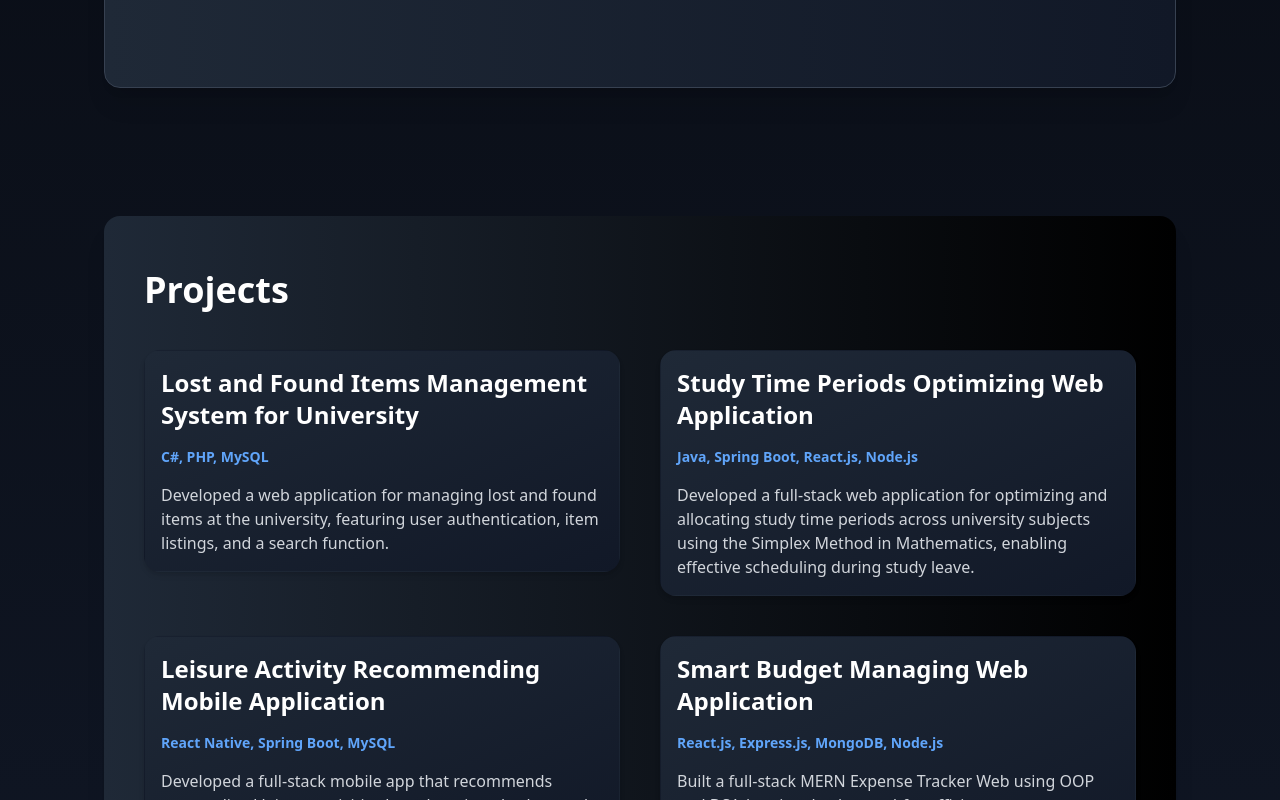
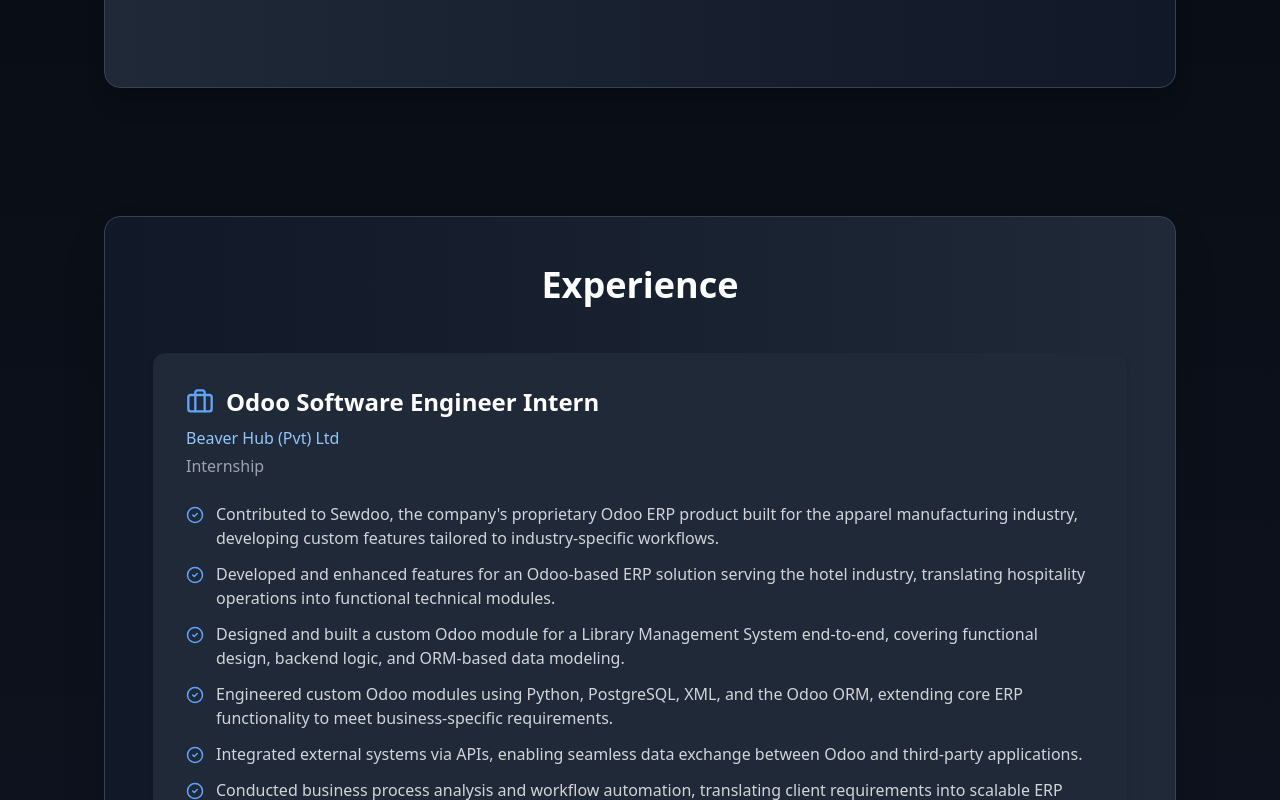
Before and after one commit to dasundarshaka/myportfolio, a React app: page / in a window 1280 px wide. Shown: the part 2000-2800 px from the top of the page. Built offline with nearby package versions, Linux system fonts and the light colour scheme; the HTML template or start-up script is replaced by a standard one.

Commit message:
change experience

```diff
--- a/src/Portfolio.jsx
+++ b/src/Portfolio.jsx
@@ -1,5 +1,5 @@
 import { Card, CardContent } from "./components/ui/Card";
-import { Mail, Phone, MapPin, Linkedin, Github, Code, Database, Cpu, GitBranch, Lightbulb, Award, GraduationCap } from "lucide-react";
+import { Mail, Phone, MapPin, Linkedin, Github, Code, Database, Cpu, GitBranch, Lightbulb, Award, GraduationCap, Briefcase, CheckCircle2 } from "lucide-react";
 import { motion } from "framer-motion";
 
 const fadeInUp = {
@@ -32,11 +32,30 @@
   const sections = [
     { id: "about", label: "About" },
     { id: "education", label: "Education" },
+    { id: "experience", label: "Experience" },
     { id: "projects", label: "Projects" },
     { id: "skills", label: "Skills" },
     { id: "strengths", label: "Strengths" },
     { id: "certifications", label: "Certifications" },
     { id: "contact", label: "Contact" },
+  ];
+
+  const experience = [
+    {
+      role: "Odoo Software Engineer Intern",
+      company: "Beaver Hub (Pvt) Ltd",
+      period: "Internship",
+      points: [
+        "Contributed to Sewdoo, the company's proprietary Odoo ERP product built for the apparel manufacturing industry, developing custom features tailored to industry-specific workflows.",
+        "Developed and enhanced features for an Odoo-based ERP solution serving the hotel industry, translating hospitality operations into functional technical modules.",
+        "Designed and built a custom Odoo module for a Library Management System end-to-end, covering functional design, backend logic, and ORM-based data modeling.",
+        "Engineered custom Odoo modules using Python, PostgreSQL, XML, and the Odoo ORM, extending core ERP functionality to meet business-specific requirements.",
+        "Integrated external systems via APIs, enabling seamless data exchange between Odoo and third-party applications.",
+        "Conducted business process analysis and workflow automation, translating client requirements into scalable ERP solutions.",
+        "Built strong functional and technical expertise across Odoo core modules (Sales, Purchase, Inventory, Manufacturing), supporting end-to-end ERP implementation.",
+        "Supported development of a client-facing Odoo demo environment for a new industry vertical, collaborating with senior developers through design, development, and testing.",
+      ],
+    },
   ];
 
   const scrollToSection = (id) => {
@@ -106,7 +125,7 @@
           className="text-lg mt-2 hover:text-gray-300 transition-colors duration-300 cursor-default"
           whileHover={{ scale: 1.05 }}
         >
-          BIT (Reading) | BSc in Physical Sciences
+          BSc in Physical Sciences(Computer Science & Statistics) | BIT (Reading)
         </motion.p>
       </motion.header>
 
@@ -129,9 +148,9 @@
           </motion.h2>
           <p className="text-lg leading-relaxed text-gray-300 hover:text-white transition-colors duration-300">
             Analytical and technically skilled graduate in Computer Science, Statistics and Industrial
-            Mathematics. Seeking a role that leverages my analytical thinking,
-            critical thinking, problem-solving, creativity and computational skills to drive innovative
-            solutions in tech, research or industry.
+            Mathematics, with hands-on experience building custom Odoo ERP solutions and other full stack projects.
+            Seeking a role that leverages my analytical thinking, critical thinking, problem-solving,
+            creativity and computational skills to drive innovative solutions in tech, research or industry.
           </p>
         </motion.section>
 
@@ -152,8 +171,8 @@
           </motion.h2>
           <div className="grid md:grid-cols-2 gap-8">
             {[
+              { title: "BSc (General) in Physical Sciences(Computer Science & Statistics)", period: "2022 - 2025", place: "University of Ruhuna" },
               { title: "Bachelor of Information Technology", period: "2024 - Present", place: "University of Moratuwa" },
-              { title: "BSc (General) in Physical Sciences", period: "2022 - Present", place: "University of Ruhuna" },
               { title: "G.C.E. A/L – Physical Science Stream", period: "2020", place: "Royal College, Colombo 07" },
             ].map((edu, i) => (
               <motion.div
@@ -171,6 +190,51 @@
                 </div>
                 <p className="text-gray-400 hover:text-gray-300 transition-colors duration-300">{edu.period}</p>
                 <p className="text-gray-300 hover:text-white transition-colors duration-300">{edu.place}</p>
+              </motion.div>
+            ))}
+          </div>
+        </motion.section>
+
+        {/* Experience with hover effects */}
+        <motion.section
+          id="experience"
+          initial="hidden"
+          whileInView="visible"
+          viewport={{ once: true }}
+          variants={fadeInUp}
+          className="bg-gradient-to-r from-gray-900 to-gray-800 shadow-2xl rounded-2xl p-12 min-h-[90vh] flex flex-col justify-center border border-gray-700 hover:border-blue-500 transition-all duration-500"
+        >
+          <motion.h2
+            className="text-4xl font-bold text-white mb-12 text-center hover:text-blue-400 transition-colors duration-300"
+            whileHover={{ scale: 1.1 }}
+          >
+            Experience
+          </motion.h2>
+          <div className="space-y-8">
+            {experience.map((exp, i) => (
+              <motion.div
+                key={i}
+                variants={fadeInUp}
+                custom={i + 1}
+                whileHover={{ scale: 1.02 }}
+                className="bg-gray-800 p-8 rounded-xl shadow-md hover:shadow-2xl hover:shadow-blue-500/40 transition-all duration-300 border border-transparent hover:border-blue-500"
+              >
+                <div className="flex flex-wrap items-center gap-3 mb-2">
+                  <motion.div whileHover={{ rotate: 360 }} transition={{ duration: 0.5 }}>
+                    <Briefcase className="text-blue-400 hover:text-blue-300 transition-colors" size={28} />
+                  </motion.div>
+                  <h3 className="text-2xl font-semibold text-white hover:text-blue-400 transition-colors duration-300">{exp.role}</h3>
+                </div>
+                <p className="text-blue-300 font-medium mb-1">{exp.company}</p>
+                <p className="text-gray-400 mb-6">{exp.period}</p>
+                <ul className="space-y-3">
+                  {exp.points.map((point, j) => (
+                    <li key={j} className="flex items-start gap-3 text-gray-300 hover:text-white transition-colors duration-300">
+                      <CheckCircle2 className="text-blue-400 shrink-0 mt-1" size={18} />
+                      <span>{point}</span>
+                    </li>
+                  ))}
+                </ul>
               </motion.div>
             ))}
           </div>
@@ -203,11 +267,7 @@
                 tech: "Java, Spring Boot, React.js, Node.js",
                 desc: "Developed a full-stack web application for optimizing and allocating study time periods across university subjects using the Simplex Method in Mathematics, enabling effective scheduling during study leave.",
               },
-              {
-                title: "Leisure Activity Recommending Mobile Application",
-                tech: "React Native, Spring Boot, MySQL",
-                desc: "Developed a full-stack mobile app that recommends personalized leisure activities based on time, budget and preferences featuring algorithms and interactive UI.",
-              },
+
               {
                 title: "Smart Budget Managing Web Application",
                 tech: "React.js, Express.js, MongoDB, Node.js",
@@ -263,7 +323,7 @@
                 <Code size={32} className="text-blue-400 mb-3 hover:text-blue-300 transition-colors" />
               </motion.div>
               <h3 className="text-2xl font-semibold text-white mb-2 hover:text-blue-400 transition-colors duration-300">Programming Languages</h3>
-              <p className="text-gray-300 hover:text-white transition-colors duration-300">Java, JavaScript, Python, PHP, HTML, CSS, C#, R</p>
+              <p className="text-gray-300 hover:text-white transition-colors duration-300">Python, Java, JavaScript, PHP, HTML, CSS, C#, R</p>
             </motion.div>
 
             <motion.div
@@ -275,8 +335,8 @@
               <motion.div whileHover={{ rotate: 360, scale: 1.2 }} transition={{ duration: 0.5 }}>
                 <Cpu size={32} className="text-green-400 mb-3 hover:text-green-300 transition-colors" />
               </motion.div>
-              <h3 className="text-2xl font-semibold text-white mb-2 hover:text-green-400 transition-colors duration-300">Frameworks</h3>
-              <p className="text-gray-300 hover:text-white transition-colors duration-300">React, Node.js</p>
+              <h3 className="text-2xl font-semibold text-white mb-2 hover:text-green-400 transition-colors duration-300">Frameworks & ERP</h3>
+              <p className="text-gray-300 hover:text-white transition-colors duration-300">Odoo ERP, Odoo ORM, React, Node.js</p>
             </motion.div>
 
             <motion.div
@@ -289,7 +349,7 @@
                 <Database size={32} className="text-yellow-400 mb-3 hover:text-yellow-300 transition-colors" />
               </motion.div>
               <h3 className="text-2xl font-semibold text-white mb-2 hover:text-yellow-400 transition-colors duration-300">Databases</h3>
-              <p className="text-gray-300 hover:text-white transition-colors duration-300">MySQL, MongoDB</p>
+              <p className="text-gray-300 hover:text-white transition-colors duration-300">PostgreSQL, MySQL, MongoDB</p>
             </motion.div>
 
             <motion.div
@@ -302,7 +362,7 @@
                 <GitBranch size={32} className="text-purple-400 mb-3 hover:text-purple-300 transition-colors" />
               </motion.div>
               <h3 className="text-2xl font-semibold text-white mb-2 hover:text-purple-400 transition-colors duration-300">Tools & Platforms</h3>
-              <p className="text-gray-300 hover:text-white transition-colors duration-300">Git, GitHub</p>
+              <p className="text-gray-300 hover:text-white transition-colors duration-300">Git, GitHub, XML, REST APIs</p>
             </motion.div>
           </div>
         </motion.section>
```
